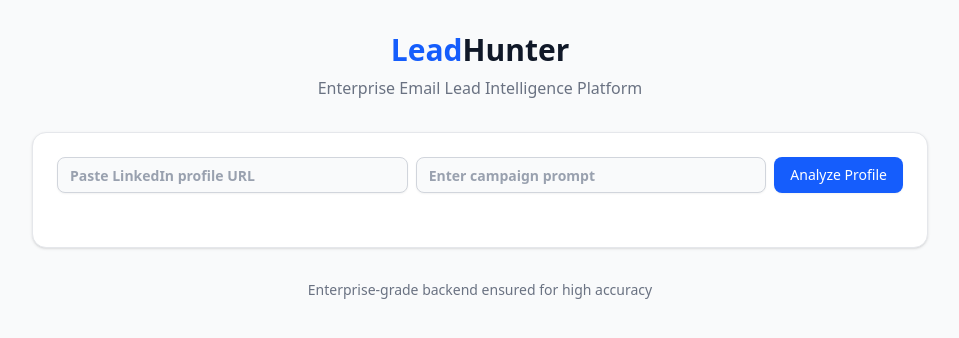
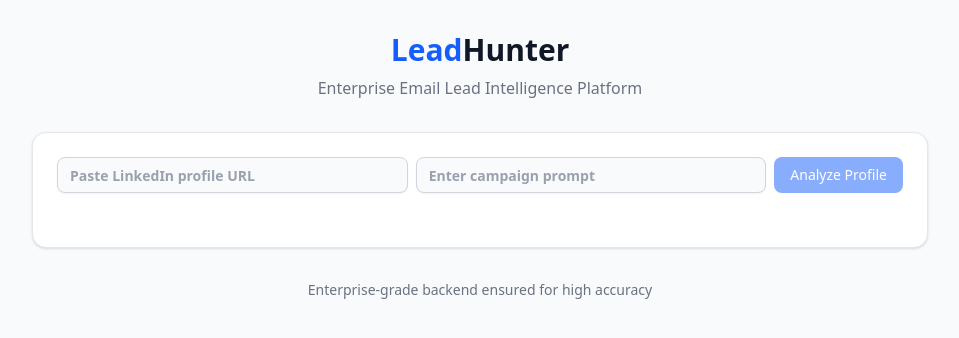
Before and after one commit to MaxMeyberg/LeadHunter-v1-, a Next.js app in the folder frontend/: page / in a window 1280 px wide. Shown: the top 338 px of the page, without its empty margins (160-1119 px from the left). Built offline with nearby package versions, Linux system fonts and the light colour scheme.

Commit message:
ok now were ready

```diff
--- a/frontend/app/page.tsx
+++ b/frontend/app/page.tsx
@@ -164,7 +164,7 @@ export default function Demo() {
               <Button
                 className="w-full sm:w-auto bg-blue-600 hover:bg-blue-700 text-white cursor-pointer"
                 onClick={handleAnalyzeProfile}
-                disabled={isEmailLoading}
+                disabled={isEmailLoading || !url || !prompt}
               >
                 Analyze Profile
               </Button>
```
